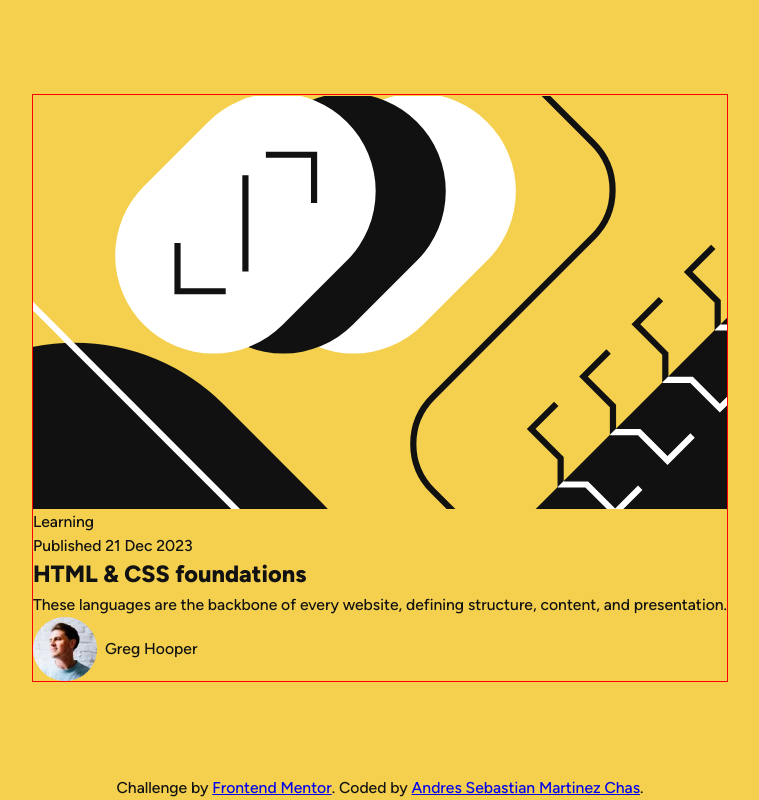
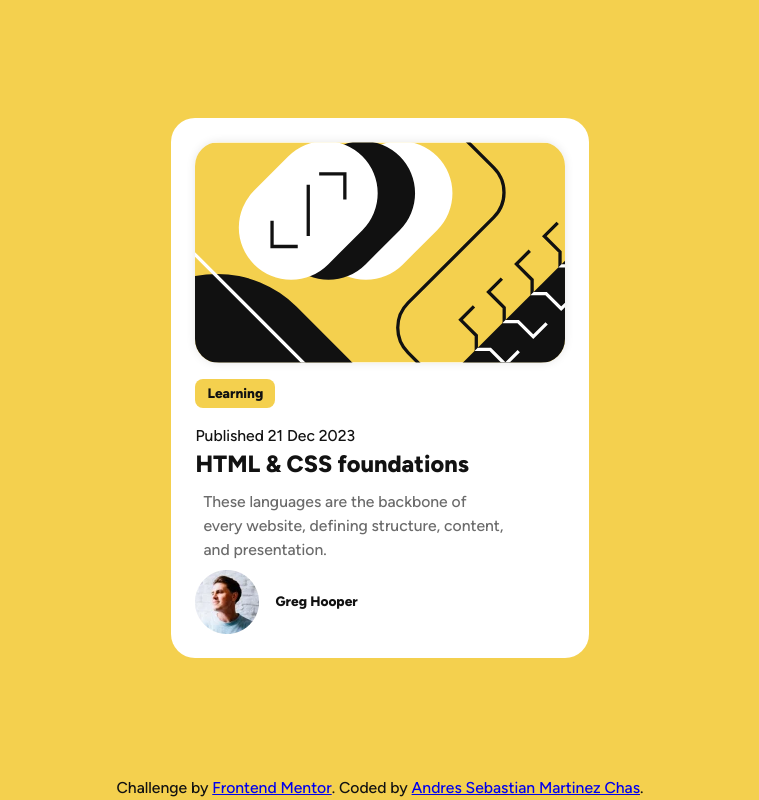
Before and after one commit to sebasmartinezchas/blog-preview-card, a plain HTML site: page index.html in a window 1280 px wide. Shown: the whole page, without its empty margins (260-1019 px from the left). Drawn offline with Linux system fonts and the light colour scheme.

Commit message:
style: add card background, padding and category tag

```diff
--- a/styles.css
+++ b/styles.css
@@ -113,25 +113,53 @@ h6 {
     --fw-medium: 500;
     --fw-extra-bold: 800;
     --fs-tp-1: clamp(1.25rem, 1.162rem + 0.3756vw, 1.5rem);
-    --fs-tp-2:clamp(0.875rem, 0.831rem + 0.1878vw, 1rem);
-    --fs-tp-3:clamp(0.75rem, 0.706rem + 0.1878vw, 0.875rem);
-    --fs-tp-4:0.875rem;
+    --fs-tp-2: clamp(0.875rem, 0.831rem + 0.1878vw, 1rem);
+    --fs-tp-3: clamp(0.75rem, 0.706rem + 0.1878vw, 0.875rem);
+    --fs-tp-4: 0.875rem;
 }
+
 article {
-border: 1px solid red;
+    background-color: var(--clr-white);
+    padding: 1.5rem;
+    border-radius: 1.5rem;
+}
+
+
+article>img {
+    width: 100%;
+    height: 100%;
+    object-fit: cover;
+    box-shadow: 0 0 10px 0 rgba(0, 0, 0, 0.1);
+    border-radius: 1.5rem;
+}
+
+article>footer {
+    display: flex;
+    align-items: center;
+    gap: 0.5rem;
+}
+article >span{
+    font-size: var(--fs-tp-3);
+    color: var(--clr-gray-950);
+    background-color: var(--clr-yellow);
+    padding: 0.25rem 0.75rem;
+    border-radius: 0.5rem;
+    display: inline-block;
+    font-weight: var(--fw-extra-bold);
+    margin:1rem 0;
+}
+article > p:last-of-type{
+    color: var(--clr-gray-500);
+    font-size: var(--fs-tp-2);
+    font-weight: var(--fw-medium);
+    max-width: 35ch;
+    margin: 0.5rem;
 
 
 }
-
-article > img {
-    width: 100%;
-    height: 100%;
-    object-fit: cover;
+footer >p{
+    font-size: var(--fs-tp-3);
+    color: var(--clr-gray-950);
+    font-weight: var(--fw-extra-bold);
+    margin: 0.5rem;
 }
-
-article > footer{
-display: flex;
-align-items: center;
-gap: 0.5rem;
-
-}
```
